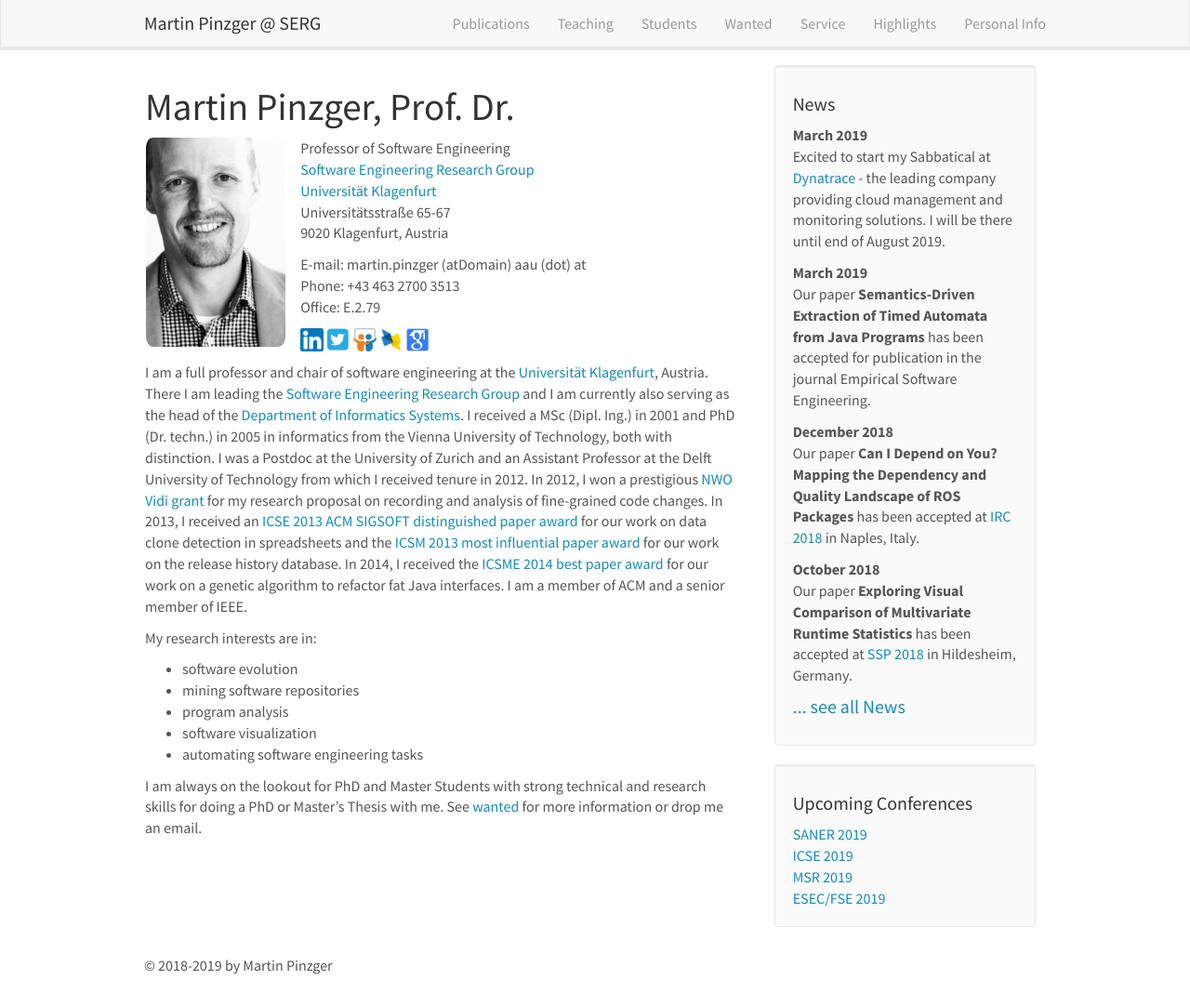
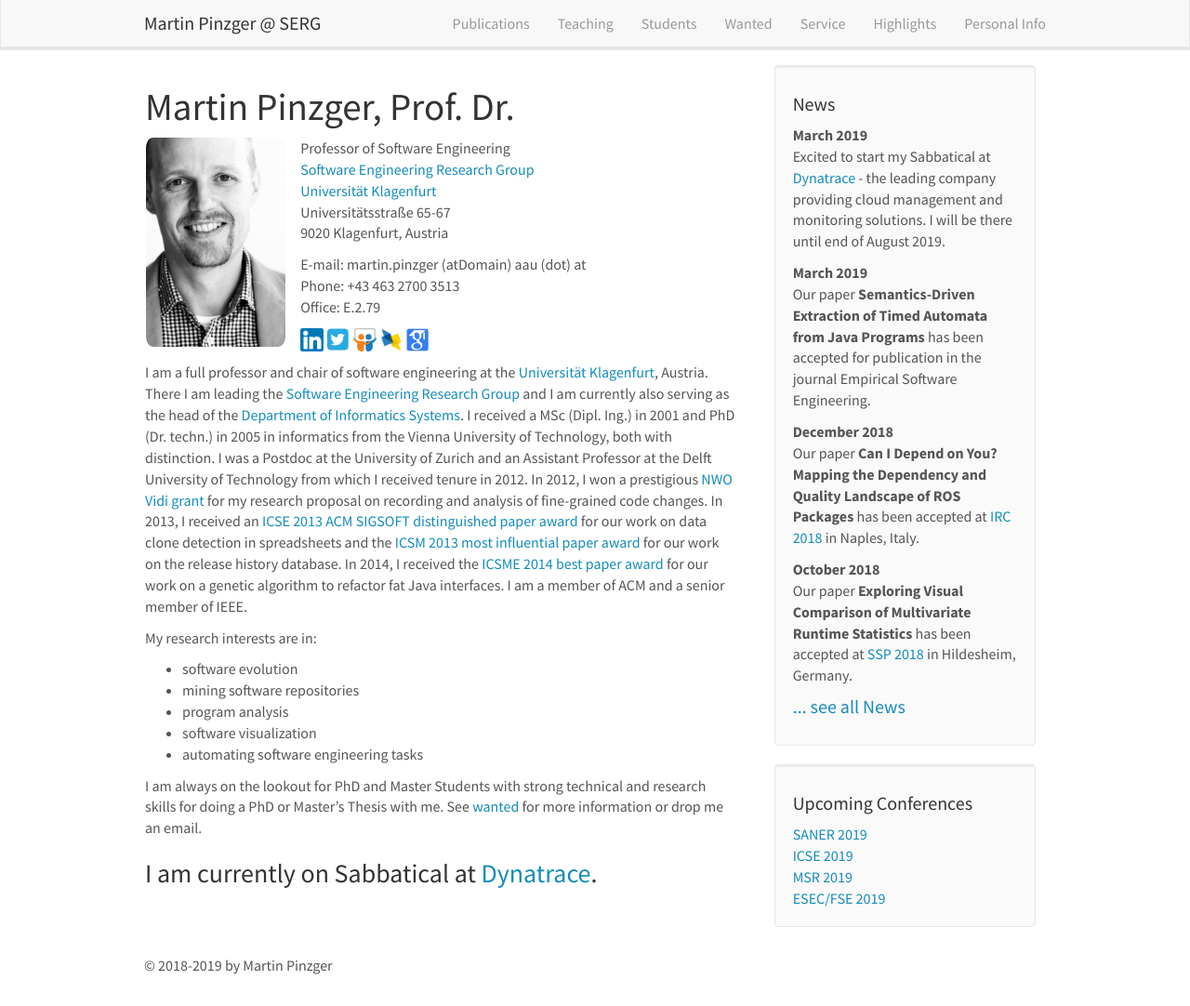
Before and after one commit to pinzger/pinzger.github.io, a Jekyll site: the page built from _pages/home.md, in a window 1280 px wide and 1082 px high. Shown: the whole window at 93% size. Built offline with Jekyll 4.4.1, drawn with Linux system fonts in a browser that asks for light colours; nearby versions of some CDN libraries.

Commit message:
added sabbatical

```diff
--- a/_pages/home.md
+++ b/_pages/home.md
@@ -40,3 +40,5 @@ My research interests are in:
 * automating software engineering tasks
 
 I am always on the lookout for PhD and Master Students with strong technical and research skills for doing a PhD or Master's Thesis with me. See [wanted](wanted) for more information or drop me an email.
+
+### I am currently on Sabbatical at [Dynatrace](https://www.dynatrace.com/).
```
